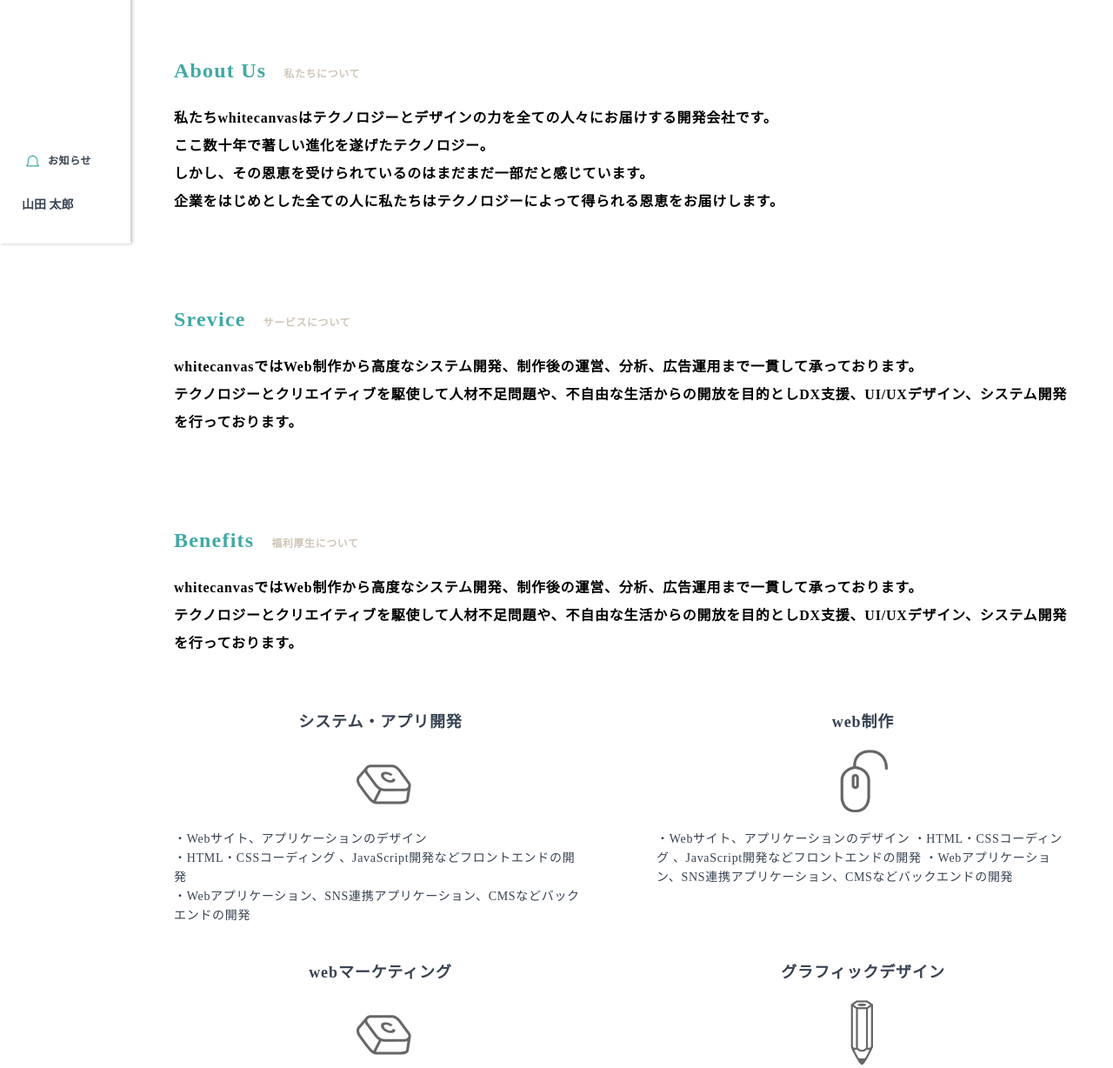
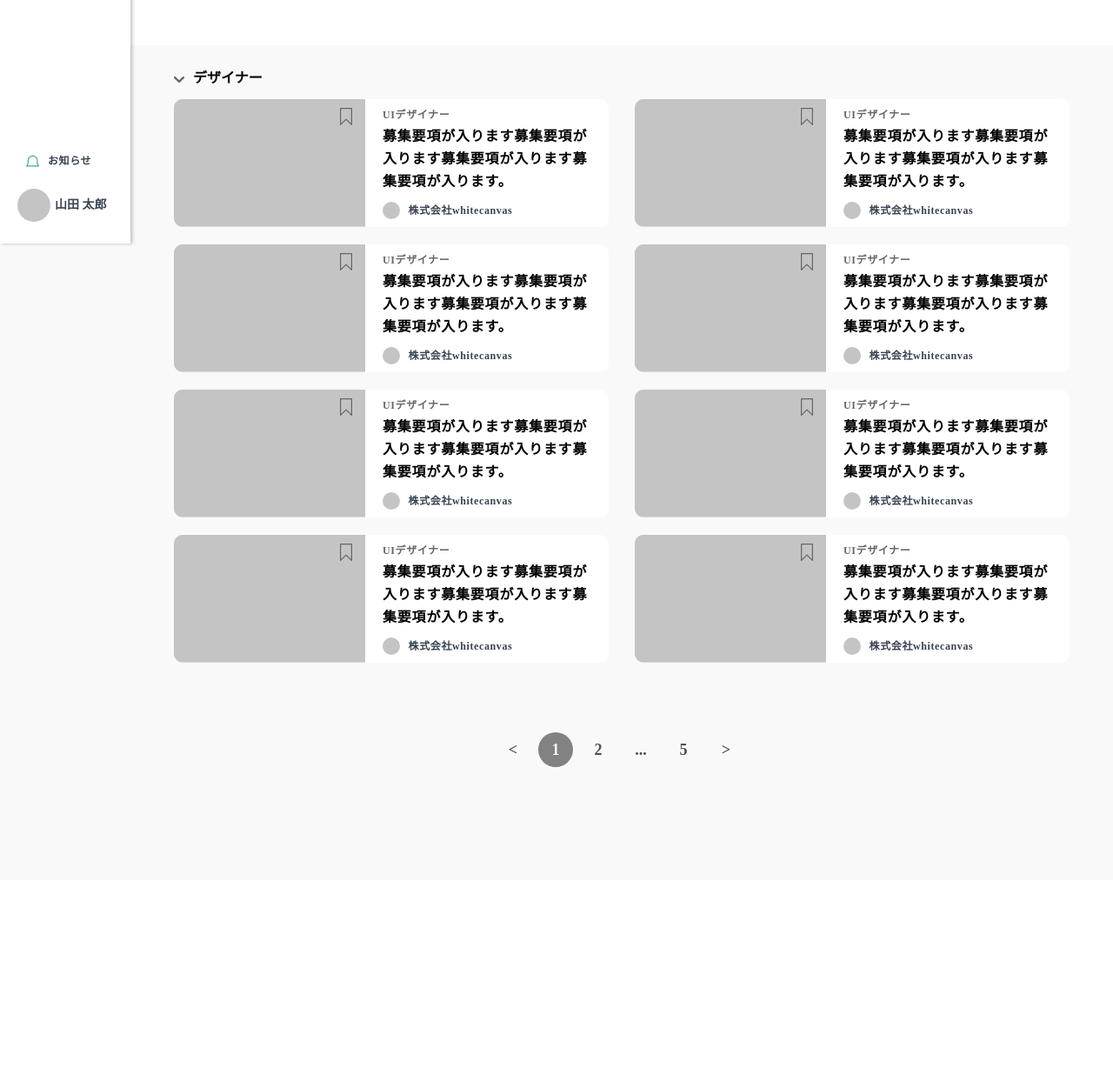
Before and after one commit to sgmikami03/matching_app_front, a plain HTML site: page user/company/recruitmentsList.html in a window 1280 px wide. Shown: the part 520-1748 px from the top of the page at 87% size. After the commit the page ends 1532 px from the top, so only its background shows below. Drawn offline with Linux system fonts and the light colour scheme.

Commit message:
求人一覧

```diff
--- a/css/header.css
+++ b/css/header.css
@@ -5,6 +5,7 @@ header {
     height: 800px;
     background: #FFFFFF;
     box-shadow: 2px 0px 4px rgba(0, 0, 0, 0.25);
+    z-index: 10;
 }
 
 .logo{
--- a/css/style.css
+++ b/css/style.css
@@ -73,13 +73,13 @@ h1, h2, h3, h4, h5, h6, li, a {
     width: 220px;
 }
 
-.recruitments__list__bookmark{
+.recruitments__list__bookmark {
     position: absolute;
     top: 0;
     right: calc(100% - 220px);
 }
 
-.recruitments__list__bookmark img{
+.recruitments__list__bookmark img {
     padding: 10px 15px;
 }
 
@@ -141,3 +141,26 @@ h1, h2, h3, h4, h5, h6, li, a {
         left: calc(-150px - (100vw - 1280px) / 2);
     }
 }
+
+/*pagenation*/
+.pagenation{
+    text-align: center;
+}
+
+.pagenation a {
+    margin-right: 5px;
+    display: inline-block;
+    height: 40px;
+    width: 40px;
+    font-weight: bold;
+    font-size: 18px;
+    line-height: 40px;
+    text-align: center;
+
+}
+
+.pagenation_selecting{
+    border-radius: 20px;
+    color: #fff;
+    background-color: #7A7A7A;
+}
--- a/css/user/about.css
+++ b/css/user/about.css
@@ -204,7 +204,41 @@ main {
     letter-spacing: 0.05em;
 }
 
-.wide-hr_overview{
+.wide-hr_overview {
     margin: 0 0 20px 0;
     padding: 0;
 }
+
+/*------content(求人一覧)------*/
+
+.recruitments-title_recruitments-list {
+    margin-top: 23px;
+    margin-bottom: 11px;
+}
+
+.recruitments-list-select {
+    margin-top: 50px;
+    padding-top: 23px;
+    padding-bottom: 11px;
+    position: relative;
+    z-index: 5;
+    font-weight: bold;
+    font-size: 16px;
+    line-height: 26px;
+    letter-spacing: 0.05em;
+}
+
+.recruitments-list-select img{
+    position: absolute;
+    top: 36px;
+    left: 0;
+}
+
+.recruitments-list-select select{
+    padding-left: 22px;
+}
+
+.pagenation{
+    margin-top: 60px;
+    padding-bottom: 130px;
+}
--- a/user/company/recruitmentsList.html
+++ b/user/company/recruitmentsList.html
@@ -1,5 +1,6 @@
 <!DOCTYPE html>
 <html lang="en">
+
 <head>
     <meta charset="UTF-8">
     <meta http-equiv="X-UA-Compatible" content="IE=edge">
@@ -12,6 +13,7 @@
 
     <link href="https://use.fontawesome.com/releases/v5.0.6/css/all.css" rel="stylesheet">
 </head>
+
 <body>
     <header>
         <h1 class="logo">Logo ttl.</h1>
@@ -23,7 +25,7 @@
         </nav>
         <div class="header-bottom">
             <p class="header-nav-list header-nav-list_last"><img src="../../img/icon/bell.svg" alt="">お知らせ</p>
-            <p class="header-bottom-user"><img src="../../img/icon_user-cycle.svg" alt="">山田 太郎</p>
+            <p class="header-bottom-user"><img src="../../img/icon/user-cycle.svg" alt="">山田 太郎</p>
         </div>
     </header>
     <main>
@@ -53,111 +55,115 @@
 
         <span class="wide-hr"></span>
 
-        <section class="company-about-contents mycountents-header-left">
-            <div class="company-about-contents-texts">
-                <h3 class="company-about-contents-texts__title">About Us<span>私たちについて</span></h3>
-                <p class="company-about-contents-texts__text">
-                    私たちwhitecanvasはテクノロジーとデザインの力を全ての人々にお届けする開発会社です。<br>
-                    ここ数十年で著しい進化を遂げたテクノロジー。<br>
-                    しかし、その恩恵を受けられているのはまだまだ一部だと感じています。<br>
-                    企業をはじめとした全ての人に私たちはテクノロジーによって得られる恩恵をお届けします。
-                </p>
-            </div>
-            <div class="company-about-contents-texts">
-                <h3 class="company-about-contents-texts__title">Srevice<span>サービスについて</span></h3>
-                <p class="company-about-contents-texts__text">
-                    whitecanvasではWeb制作から高度なシステム開発、制作後の運営、分析、広告運用まで一貫して承っております。<br>
-                    テクノロジーとクリエイティブを駆使して人材不足問題や、不自由な生活からの開放を目的としDX支援、UI/UXデザイン、システム開発を行っております。
-                </p>
-            </div>
-            <div class="company-about-contents-texts">
-                <h3 class="company-about-contents-texts__title">Benefits<span>福利厚生について</span></h3>
-                <p class="company-about-contents-texts__text company-about-contents-texts__text_service">
-                    whitecanvasではWeb制作から高度なシステム開発、制作後の運営、分析、広告運用まで一貫して承っております。<br>
-                    テクノロジーとクリエイティブを駆使して人材不足問題や、不自由な生活からの開放を目的としDX支援、UI/UXデザイン、システム開発を行っております。
-                </p>
-                <ul class="company-about-contents-texts__services">
-                    <li class="company-about-contents-texts__service">
-                        <h4>システム・アプリ開発</h4>
-                        <img src="../../img/icon/keybord.png" alt="">
-                        <p>・Webサイト、アプリケーションのデザイン<br>
-                            ・HTML・CSSコーディング 、JavaScript開発などフロントエンドの開発<br>
-                            ・Webアプリケーション、SNS連携アプリケーション、CMSなどバックエンドの開発</p>
-                    </li>
-                    <li class="company-about-contents-texts__service">
-                        <h4>web制作</h4>
-                        <img src="../../img/icon/mouse.png" alt="">
-                        <p>・Webサイト、アプリケーションのデザイン
-                            ・HTML・CSSコーディング 、JavaScript開発などフロントエンドの開発
-                            ・Webアプリケーション、SNS連携アプリケーション、CMSなどバックエンドの開発</p>
-                    </li>
-                    <li class="company-about-contents-texts__service">
-                        <h4>webマーケティング</h4>
-                        <img src="../../img/icon/keybord.png" alt="">
-                        <p>・Webサイト、アプリケーションのデザイン<br>
-                            ・HTML・CSSコーディング 、JavaScript開発などフロントエンドの開発<br>
-                            ・Webアプリケーション、SNS連携アプリケーション、CMSなどバックエンドの開発</p>
-                    </li>
-                    <li class="company-about-contents-texts__service">
-                        <h4>グラフィックデザイン</h4>
-                        <img src="../../img/icon/pencil.png" alt="">
-                        <p>・Webサイト、アプリケーションのデザイン<br>
-                            ・HTML・CSSコーディング 、JavaScript開発などフロントエンドの開発<br>
-                            ・Webアプリケーション、SNS連携アプリケーション、CMSなどバックエンドの開発</p>
-                    </li>
-                </ul>
-            </div>
-            <div class="company-about-contents-texts">
-                <h3 class="company-about-contents-texts__title">Works<span>実績はこちら</span></h3>
-                <img src="../../img/icon/arrow-right.svg" alt="">
-                <p class="company-about-contents-texts__url">https://sample.com/works</p>
-            </div>
-            <div class="company-about-contents-texts">
-                <h3 class="company-about-contents-texts__title">Company<span>会社概要</span></h3>
-            </div>
-        </section>
-
         <section class="recruitments_bg mycountents-header-left">
-            <h2 class="recruitments-title">おすすめの会社</h2>
+            <p class="recruitments-list-select">
+                <img src="../../img/icon/select.svg" alt="">
+                <select name="" id="" class="">
+                    <img src="../../img/icon/select.svg" alt="">
+                    <option value="">デザイナー</option>
+                    <option value="">エンジニア</option>
+                </select>
+            </p>
             <ul class="recruitments">
                 <li class="recruitments__list">
                     <img class="recruitments__list__thumbnail" src="../../img/sample/compamy-thumbnail.png" alt="">
-                    <a class="recruitments__list__bookmark" href=""><img src="../../img/icon/bookmark-gray.svg" alt=""></a>
+                    <a class="recruitments__list__bookmark" href=""><img src="../../img/icon/bookmark-gray.svg"
+                            alt=""></a>
                     <div class="recruitments__list__texts">
                         <p class="recruitments__list__texts__position">UIデザイナー</p>
                         <h4 class="recruitments__list__texts__title">募集要項が入ります募集要項が入ります募集要項が入ります募集要項が入ります。</h4>
-                        <p class="recruitments__list__texts__company"><img src="../../img/sample/icon.svg" alt=""> 株式会社whitecanvas</p>
+                        <p class="recruitments__list__texts__company"><img src="../../img/sample/icon.svg" alt="">
+                            株式会社whitecanvas</p>
                     </div>
                 </li>
                 <li class="recruitments__list">
                     <img class="recruitments__list__thumbnail" src="../../img/sample/compamy-thumbnail.png" alt="">
-                    <a class="recruitments__list__bookmark" href=""><img src="../../img/icon/bookmark-gray.svg" alt=""></a>
+                    <a class="recruitments__list__bookmark" href=""><img src="../../img/icon/bookmark-gray.svg"
+                            alt=""></a>
                     <div class="recruitments__list__texts">
                         <p class="recruitments__list__texts__position">UIデザイナー</p>
                         <h4 class="recruitments__list__texts__title">募集要項が入ります募集要項が入ります募集要項が入ります募集要項が入ります。</h4>
-                        <p class="recruitments__list__texts__company"><img src="../../img/sample/icon.svg" alt=""> 株式会社whitecanvas</p>
+                        <p class="recruitments__list__texts__company"><img src="../../img/sample/icon.svg" alt="">
+                            株式会社whitecanvas</p>
                     </div>
                 </li>
                 <li class="recruitments__list">
                     <img class="recruitments__list__thumbnail" src="../../img/sample/compamy-thumbnail.png" alt="">
-                    <a class="recruitments__list__bookmark" href=""><img src="../../img/icon/bookmark-gray.svg" alt=""></a>
+                    <a class="recruitments__list__bookmark" href=""><img src="../../img/icon/bookmark-gray.svg"
+                            alt=""></a>
                     <div class="recruitments__list__texts">
                         <p class="recruitments__list__texts__position">UIデザイナー</p>
                         <h4 class="recruitments__list__texts__title">募集要項が入ります募集要項が入ります募集要項が入ります募集要項が入ります。</h4>
-                        <p class="recruitments__list__texts__company"><img src="../../img/sample/icon.svg" alt=""> 株式会社whitecanvas</p>
+                        <p class="recruitments__list__texts__company"><img src="../../img/sample/icon.svg" alt="">
+                            株式会社whitecanvas</p>
                     </div>
                 </li>
                 <li class="recruitments__list">
                     <img class="recruitments__list__thumbnail" src="../../img/sample/compamy-thumbnail.png" alt="">
-                    <a class="recruitments__list__bookmark" href=""><img src="../../img/icon/bookmark-gray.svg" alt=""></a>
+                    <a class="recruitments__list__bookmark" href=""><img src="../../img/icon/bookmark-gray.svg"
+                            alt=""></a>
                     <div class="recruitments__list__texts">
                         <p class="recruitments__list__texts__position">UIデザイナー</p>
                         <h4 class="recruitments__list__texts__title">募集要項が入ります募集要項が入ります募集要項が入ります募集要項が入ります。</h4>
-                        <p class="recruitments__list__texts__company"><img src="../../img/sample/icon.svg" alt=""> 株式会社whitecanvas</p>
+                        <p class="recruitments__list__texts__company"><img src="../../img/sample/icon.svg" alt="">
+                            株式会社whitecanvas</p>
+                    </div>
+                </li>
+                <li class="recruitments__list">
+                    <img class="recruitments__list__thumbnail" src="../../img/sample/compamy-thumbnail.png" alt="">
+                    <a class="recruitments__list__bookmark" href=""><img src="../../img/icon/bookmark-gray.svg"
+                            alt=""></a>
+                    <div class="recruitments__list__texts">
+                        <p class="recruitments__list__texts__position">UIデザイナー</p>
+                        <h4 class="recruitments__list__texts__title">募集要項が入ります募集要項が入ります募集要項が入ります募集要項が入ります。</h4>
+                        <p class="recruitments__list__texts__company"><img src="../../img/sample/icon.svg" alt="">
+                            株式会社whitecanvas</p>
+                    </div>
+                </li>
+                <li class="recruitments__list">
+                    <img class="recruitments__list__thumbnail" src="../../img/sample/compamy-thumbnail.png" alt="">
+                    <a class="recruitments__list__bookmark" href=""><img src="../../img/icon/bookmark-gray.svg"
+                            alt=""></a>
+                    <div class="recruitments__list__texts">
+                        <p class="recruitments__list__texts__position">UIデザイナー</p>
+                        <h4 class="recruitments__list__texts__title">募集要項が入ります募集要項が入ります募集要項が入ります募集要項が入ります。</h4>
+                        <p class="recruitments__list__texts__company"><img src="../../img/sample/icon.svg" alt="">
+                            株式会社whitecanvas</p>
+                    </div>
+                </li>
+                <li class="recruitments__list">
+                    <img class="recruitments__list__thumbnail" src="../../img/sample/compamy-thumbnail.png" alt="">
+                    <a class="recruitments__list__bookmark" href=""><img src="../../img/icon/bookmark-gray.svg"
+                            alt=""></a>
+                    <div class="recruitments__list__texts">
+                        <p class="recruitments__list__texts__position">UIデザイナー</p>
+                        <h4 class="recruitments__list__texts__title">募集要項が入ります募集要項が入ります募集要項が入ります募集要項が入ります。</h4>
+                        <p class="recruitments__list__texts__company"><img src="../../img/sample/icon.svg" alt="">
+                            株式会社whitecanvas</p>
+                    </div>
+                </li>
+                <li class="recruitments__list">
+                    <img class="recruitments__list__thumbnail" src="../../img/sample/compamy-thumbnail.png" alt="">
+                    <a class="recruitments__list__bookmark" href=""><img src="../../img/icon/bookmark-gray.svg"
+                            alt=""></a>
+                    <div class="recruitments__list__texts">
+                        <p class="recruitments__list__texts__position">UIデザイナー</p>
+                        <h4 class="recruitments__list__texts__title">募集要項が入ります募集要項が入ります募集要項が入ります募集要項が入ります。</h4>
+                        <p class="recruitments__list__texts__company"><img src="../../img/sample/icon.svg" alt="">
+                            株式会社whitecanvas</p>
                     </div>
                 </li>
             </ul>
+            <div class="pagenation">
+                <a href=""><</a>
+                <a class="pagenation_selecting" href="">1</a>
+                <a href="">2</a>
+                <a href="">...</a>
+                <a href="">5</a>
+                <a href="">></a>
+            </div>
         </section>
     </main>
 </body>
+
 </html>
```
Also changed, not shown: user/company/aboutUs.html (+1 -1 lines), user/company/overview.html (+1 -1 lines), img/icon/select.svg (added).
